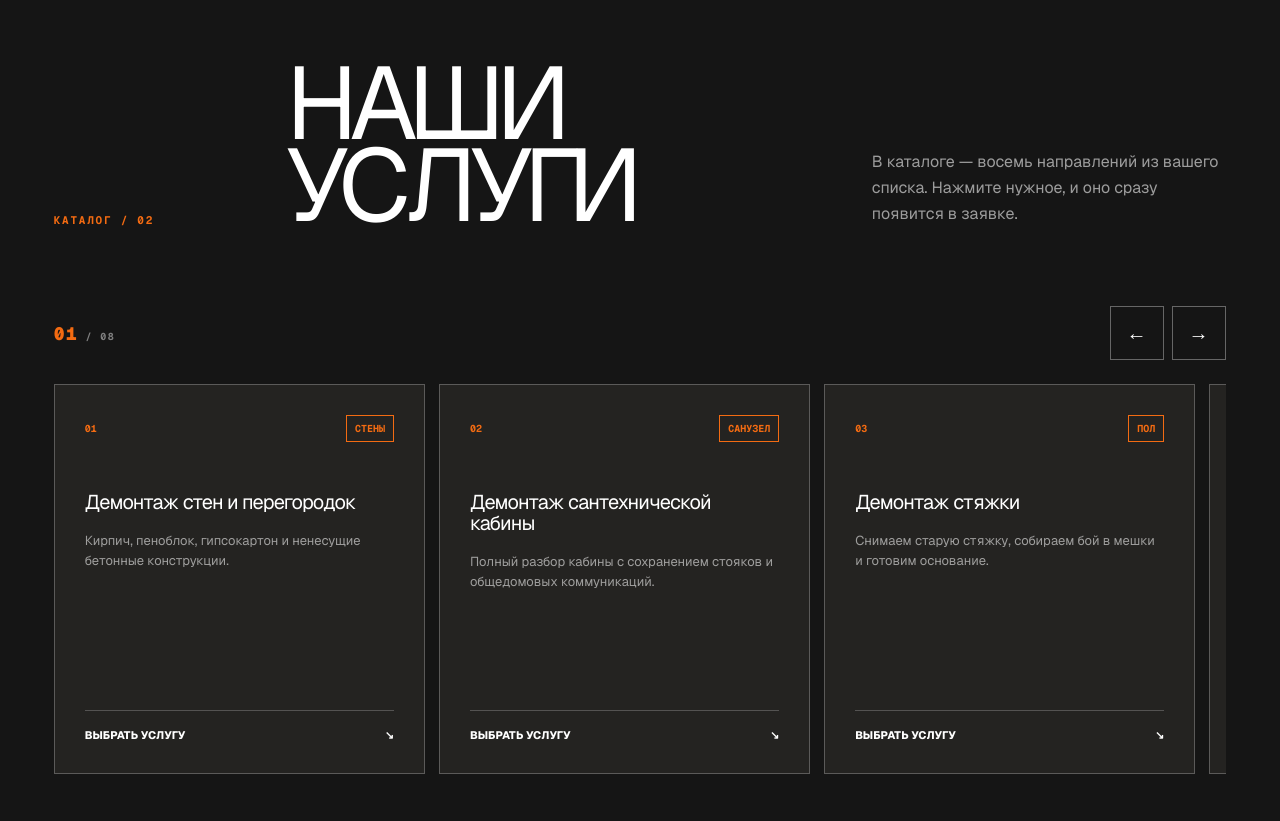
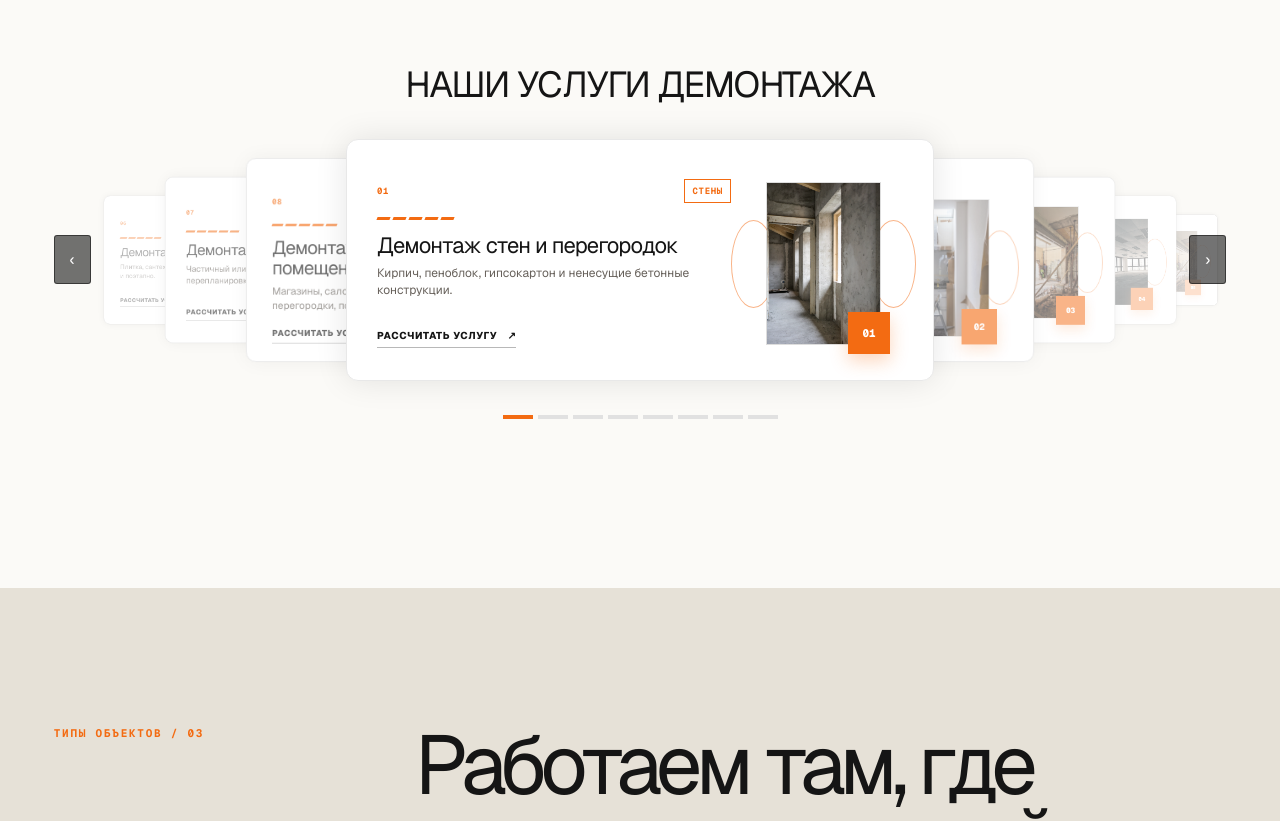
Before and after one commit to wm669vjvr2-ui/naumenko-demolition, a Next.js app: page / in a window 1280 px wide. Shown: the part 1580-2401 px from the top of the page. Built offline with nearby package versions, Linux system fonts and the light colour scheme.

Commit message:
Match services carousel to video reference

```diff
--- a/app/landing.module.css
+++ b/app/landing.module.css
@@ -78,27 +78,69 @@
 .documentLine { display: flex; flex-wrap: wrap; gap: 8px; margin-top: 42px; }
 .documentLine span { padding: 9px 12px; border: 1px solid var(--line); font: 700 9px var(--font-mono); letter-spacing: .08em; text-transform: uppercase; }
 
-.services { padding: 145px var(--pad); background: var(--ink); color: white; }
-.servicesHeading { display: grid; grid-template-columns: .35fr 1.15fr .8fr; gap: 6vw; align-items: end; margin-bottom: 80px; }
-.servicesHeading h2 { margin: 0; font-size: clamp(62px, 8vw, 132px); line-height: .8; letter-spacing: -.08em; text-transform: uppercase; }
-.servicesHeading p { margin: 0; max-width: 410px; color: rgba(255,255,255,.58); line-height: 1.6; }
-.carouselBar { margin-bottom: 18px; display: flex; align-items: center; justify-content: space-between; color: rgba(255,255,255,.45); font: 700 10px var(--font-mono); letter-spacing: .14em; }
-.carouselBar > span b { color: var(--orange); font-size: 18px; }
-.carouselBar > div { display: flex; gap: 8px; }
-.carouselBar button { width: 54px; height: 54px; border: 1px solid rgba(255,255,255,.35); background: transparent; color: white; cursor: pointer; font-size: 20px; transition: background .2s, border-color .2s; }
-.carouselBar button:hover { background: var(--orange); border-color: var(--orange); }
-.serviceViewport { overflow-x: auto; overscroll-behavior-inline: contain; scroll-snap-type: x mandatory; scrollbar-width: none; }
-.serviceViewport::-webkit-scrollbar { display: none; }
-.serviceTrack { width: max-content; display: flex; gap: 14px; padding: 6px 0 14px; }
-.serviceCard { width: clamp(300px, 29vw, 440px); min-height: 390px; padding: 30px; display: flex; flex-direction: column; scroll-snap-align: start; border: 1px solid rgba(255,255,255,.25); background: var(--ink-soft); transition: background .25s, color .25s, transform .25s; }
-.serviceCard:hover { z-index: 2; background: var(--orange); color: white; transform: translateY(-6px); }
-.serviceTop { display: flex; justify-content: space-between; align-items: center; color: var(--orange); font: 700 10px var(--font-mono); text-transform: uppercase; }
-.serviceTop b { padding: 6px 8px; border: 1px solid currentColor; font-weight: 650; }
-.serviceCard:hover .serviceTop { color: white; }
-.serviceCard h3 { max-width: 290px; margin: 50px 0 18px; font-size: clamp(20px, 1.55vw, 28px); line-height: 1.05; letter-spacing: -.04em; }
-.serviceCard p { margin: 0 0 28px; color: rgba(255,255,255,.56); font-size: 13px; line-height: 1.55; }
-.serviceCard:hover p { color: rgba(255,255,255,.78); }
-.serviceCard button { width: 100%; margin-top: auto; padding: 16px 0 0; display: flex; justify-content: space-between; border: 0; border-top: 1px solid rgba(255,255,255,.22); background: transparent; color: inherit; cursor: pointer; font-size: 11px; font-weight: 800; text-transform: uppercase; }
+.services { padding: 145px var(--pad); overflow: hidden; background: #fbfaf7; color: var(--ink); }
+.servicesHeading { max-width: 880px; margin: 0 auto; text-align: center; }
+.servicesHeading h2 { margin: 0; font-size: 36px; line-height: 1.3; letter-spacing: -.035em; text-transform: uppercase; }
+.serviceCarousel { position: relative; width: 100%; max-width: 1280px; margin: 0 auto; outline: none; touch-action: pan-y; }
+.serviceCarousel:focus-visible { outline: 2px solid var(--orange); outline-offset: 8px; }
+.serviceStage { position: relative; width: 100%; height: 242px; margin: 30px auto 0; perspective: 1200px; }
+.serviceCard {
+  --service-content-opacity: .2;
+  position: absolute;
+  z-index: 0;
+  top: 0;
+  left: 50%;
+  width: 588px;
+  height: 242px;
+  margin-left: -294px;
+  padding: 39px 52px 32px 30px;
+  display: grid;
+  grid-template-columns: minmax(0, 1fr) 115px;
+  gap: 35px;
+  overflow: hidden;
+  border: 1px solid #e8e8e8;
+  border-radius: 12px;
+  background: white;
+  opacity: 0;
+  pointer-events: none;
+  will-change: transform;
+  transition: transform .3s ease, box-shadow .3s ease, opacity .3s ease;
+}
+.serviceCard[data-offset="0"] { --service-content-opacity: 1; z-index: 8; opacity: 1; pointer-events: auto; transform: translate3d(0, 0, 0) scale(1); box-shadow: 0 0 32px rgba(0,0,0,.1); }
+.serviceCard[data-offset="-1"] { --service-content-opacity: .6; z-index: 7; opacity: 1; transform: translate3d(-146px, 0, 0) scale(.844); box-shadow: 0 0 25px rgba(0,0,0,.05); }
+.serviceCard[data-offset="1"] { --service-content-opacity: .6; z-index: 7; opacity: 1; transform: translate3d(146px, 0, 0) scale(.844); box-shadow: 0 0 25px rgba(0,0,0,.05); }
+.serviceCard[data-offset="-2"] { --service-content-opacity: .5; z-index: 6; opacity: 1; transform: translate3d(-273px, 0, 0) scale(.688); box-shadow: 0 0 19px rgba(0,0,0,.05); }
+.serviceCard[data-offset="2"] { --service-content-opacity: .5; z-index: 6; opacity: 1; transform: translate3d(273px, 0, 0) scale(.688); box-shadow: 0 0 19px rgba(0,0,0,.05); }
+.serviceCard[data-offset="-3"] { --service-content-opacity: .3; z-index: 5; opacity: 1; transform: translate3d(-380px, 0, 0) scale(.532); box-shadow: 0 0 15px rgba(0,0,0,.05); }
+.serviceCard[data-offset="3"] { --service-content-opacity: .3; z-index: 5; opacity: 1; transform: translate3d(380px, 0, 0) scale(.532); box-shadow: 0 0 15px rgba(0,0,0,.05); }
+.serviceCard[data-offset="-4"] { --service-content-opacity: .2; z-index: 4; opacity: 1; transform: translate3d(-467px, 0, 0) scale(.376); box-shadow: 0 0 12px rgba(0,0,0,.05); }
+.serviceCard[data-offset="4"] { --service-content-opacity: .2; z-index: 4; opacity: 1; transform: translate3d(467px, 0, 0) scale(.376); box-shadow: 0 0 12px rgba(0,0,0,.05); }
+.serviceContent, .serviceVisual { opacity: var(--service-content-opacity); transition: opacity .3s ease; }
+.serviceContent { min-width: 0; display: flex; flex-direction: column; }
+.serviceTop { display: flex; justify-content: space-between; align-items: center; color: var(--orange); font: 700 9px var(--font-mono); letter-spacing: .08em; text-transform: uppercase; }
+.serviceTop b { padding: 5px 7px; border: 1px solid currentColor; font-weight: 650; }
+.serviceTicks { height: 4px; margin-top: 14px; display: flex; gap: 3px; }
+.serviceTicks i { width: 13px; height: 3px; display: block; background: var(--orange); transform: skewX(-22deg); }
+.serviceCard h3 { max-width: 330px; margin: 13px 0 7px; font-size: 22px; line-height: 1.08; letter-spacing: -.035em; }
+.serviceCard p { max-width: 350px; margin: 0 0 10px; color: #67615b; font-size: 12px; line-height: 1.45; }
+.serviceCard button { width: max-content; margin-top: auto; padding: 6px 0 4px; display: flex; align-items: center; gap: 10px; border: 0; border-bottom: 1px solid rgba(21,21,21,.3); background: transparent; color: var(--ink); cursor: pointer; font-size: 10px; font-weight: 800; letter-spacing: .06em; text-transform: uppercase; }
+.serviceCard button:hover { color: var(--orange); border-color: var(--orange); }
+.serviceVisual { position: relative; align-self: center; width: 115px; height: 163px; border: 1px solid rgba(84,84,84,.2); }
+.serviceVisual::before, .serviceVisual::after { content: ""; position: absolute; z-index: -1; top: 50%; width: 45px; height: 88px; border: 1px solid rgba(243,107,18,.5); border-radius: 50%; transform: translateY(-50%); }
+.serviceVisual::before { right: calc(100% - 9px); }
+.serviceVisual::after { left: calc(100% - 9px); }
+.serviceVisual img { width: 100%; height: 100%; display: block; object-fit: cover; filter: saturate(.72) contrast(1.05); }
+.serviceVisual strong { position: absolute; right: -10px; bottom: -10px; min-width: 42px; height: 42px; display: grid; place-items: center; background: var(--orange); color: white; font: 800 11px var(--font-mono); box-shadow: 0 7px 18px rgba(243,107,18,.28); }
+.serviceNavigation { position: relative; min-height: 52px; margin-top: 10px; display: flex; justify-content: center; align-items: center; }
+.servicePrev, .serviceNext { position: absolute; z-index: 20; top: -156px; width: 37px; height: 49px; padding: 0; display: grid; place-items: center; border: 1px solid rgba(0,0,0,.5); border-radius: 3px; background: rgba(0,0,0,.55); color: white; cursor: pointer; font-size: 27px; font-weight: 300; line-height: 1; transition: background .2s, border-color .2s; }
+.servicePrev { left: 0; }
+.serviceNext { right: 0; }
+.servicePrev:hover, .serviceNext:hover { background: rgba(0,0,0,.78); border-color: rgba(0,0,0,.78); }
+.serviceDots { width: min(400px, 100%); display: flex; justify-content: center; align-items: center; gap: 5px; }
+.serviceDots button { width: 30px; height: 4px; min-height: 4px; padding: 0; border: 0; background: #e1e1e1; cursor: pointer; transition: background .3s; }
+.serviceDots button:hover { background: #c8c8c8; }
+.serviceDots .serviceDotActive { background: var(--orange); }
+.serviceCounter { display: none; }
 
 .objects { padding: 140px var(--pad); display: grid; grid-template-columns: .35fr 1fr; gap: 6vw; background: var(--paper-deep); }
 .objects h2 { margin: 0 0 80px; max-width: 1050px; font-size: clamp(50px, 6.5vw, 104px); line-height: .9; letter-spacing: -.07em; }
@@ -197,11 +239,14 @@
   .header { grid-template-columns: 1fr auto; }
   .header nav { display: none; }
   .hero { grid-template-columns: 1fr 310px; }
-  .serviceCard { width: clamp(300px, 42vw, 410px); }
-  .about, .servicesHeading { grid-template-columns: .25fr 1fr; }
-  .aboutText, .servicesHeading p { grid-column: 2; }
+  .about { grid-template-columns: .25fr 1fr; }
+  .aboutText { grid-column: 2; }
   .objectList { grid-template-columns: repeat(2, 1fr); }
   .estimate { gap: 5vw; }
+}
+
+@media (max-width: 990px) {
+  .servicesHeading h2 { font-size: 30px; }
 }
 
 @media (max-width: 760px) {
@@ -227,16 +272,12 @@
   .heroIndex { right: 18px; top: 96px; }
   .proof { grid-template-columns: 1fr 1fr; }
   .proof div { min-height: 90px; padding: 18px; }
-  .about, .servicesHeading, .objects, .estimate, .projectsHeader, .process, .faq, .finalCta { grid-template-columns: 1fr; }
+  .about, .objects, .estimate, .projectsHeader, .process, .faq, .finalCta { grid-template-columns: 1fr; }
   .about, .services, .objects, .estimate, .projects, .process, .guides, .faq, .finalCta { padding-top: 90px; padding-bottom: 90px; }
   .about { gap: 42px; }
   .aboutTitle h2 { font-size: 52px; }
-  .aboutText, .servicesHeading p { grid-column: auto; }
-  .servicesHeading { gap: 36px; margin-bottom: 48px; }
-  .servicesHeading h2 { font-size: 60px; }
-  .carouselBar button { width: 48px; height: 48px; }
-  .serviceCard { width: min(82vw, 340px); min-height: 310px; }
-  .serviceCard h3 { margin-top: 38px; font-size: 25px; }
+  .aboutText { grid-column: auto; }
+  .servicesHeading h2 { font-size: 30px; line-height: 1.3; }
   .objects h2 { margin: 36px 0 50px; font-size: 48px; }
   .objectList { grid-column: auto; grid-template-columns: 1fr 1fr; }
   .objectList span { min-height: 110px; font-size: 13px; }
@@ -270,6 +311,47 @@
   .mobileTelegram span { font-size: 20px; }
 }
 
+@media (max-width: 670px) and (min-width: 511px) {
+  .serviceStage { width: 450px; height: 242px; }
+  .serviceCard { width: 450px; margin-left: -225px; padding: 30px 35px 30px 24px; grid-template-columns: minmax(0, 1fr) 90px; gap: 28px; }
+  .serviceVisual { width: 90px; height: 128px; }
+  .serviceCard[data-offset="-1"] { transform: translate3d(-98px, 0, 0) scale(.844); }
+  .serviceCard[data-offset="1"] { transform: translate3d(98px, 0, 0) scale(.844); }
+  .serviceCard[data-offset="-2"] { transform: translate3d(-181px, 0, 0) scale(.688); }
+  .serviceCard[data-offset="2"] { transform: translate3d(181px, 0, 0) scale(.688); }
+  .serviceCard[data-offset="-3"] { transform: translate3d(-248px, 0, 0) scale(.532); }
+  .serviceCard[data-offset="3"] { transform: translate3d(248px, 0, 0) scale(.532); }
+  .serviceCard[data-offset="-4"] { transform: translate3d(-299px, 0, 0) scale(.376); }
+  .serviceCard[data-offset="4"] { transform: translate3d(299px, 0, 0) scale(.376); }
+  .servicePrev { left: 0; }
+  .serviceNext { right: 0; }
+}
+
+@media (max-width: 510px) {
+  .servicesHeading h2 { font-size: 25px; }
+  .serviceStage { width: 275px; height: 431px; margin-top: 20px; }
+  .serviceCard { width: 275px; height: 431px; margin-left: -137.5px; padding: 25px 12px; display: flex; flex-direction: column; gap: 0; text-align: center; align-items: center; }
+  .serviceCard[data-offset="-1"] { transform: translate3d(-123px, 0, 0) scale(.8); }
+  .serviceCard[data-offset="1"] { transform: translate3d(123px, 0, 0) scale(.8); }
+  .serviceCard[data-offset="-2"] { transform: translate3d(-246px, 0, 0) scale(.6); }
+  .serviceCard[data-offset="2"] { transform: translate3d(246px, 0, 0) scale(.6); }
+  .serviceCard[data-offset="-3"] { transform: translate3d(-369px, 0, 0) scale(.4); }
+  .serviceCard[data-offset="3"] { transform: translate3d(369px, 0, 0) scale(.4); }
+  .serviceCard[data-offset="-4"], .serviceCard[data-offset="4"] { opacity: 0; }
+  .serviceContent { width: 100%; align-items: center; }
+  .serviceTop { width: 100%; }
+  .serviceTicks { order: 2; margin-top: 12px; }
+  .serviceCard h3 { order: 3; max-width: 245px; margin: 12px 0 8px; font-size: 20px; }
+  .serviceCard p { order: 4; max-width: 245px; margin-bottom: 10px; font-size: 11.5px; }
+  .serviceCard button { order: 5; margin-top: 5px; }
+  .serviceVisual { order: 6; width: 115px; height: 150px; margin: auto auto 0; }
+  .serviceNavigation { width: 275px; margin: 30px auto 0; justify-content: flex-start; gap: 12px; }
+  .serviceCounter { width: 91px; min-height: 52px; display: grid; place-items: center; border: 1px solid #bebebe; border-radius: 4px; background: #fbfbfb; color: #77716a; font-size: 14px; font-weight: 700; }
+  .servicePrev, .serviceNext { position: static; width: 52px; height: 52px; border: 2px solid #333; border-radius: 50%; background: #333; font-size: 31px; }
+  .servicePrev { margin-left: auto; }
+  .serviceDots { display: none; }
+}
+
 @media (prefers-reduced-motion: reduce) {
   .site { scroll-behavior: auto; }
   .site *, .site *::before, .site *::after { transition-duration: .01ms !important; animation-duration: .01ms !important; }
--- a/app/page.tsx
+++ b/app/page.tsx
@@ -13,48 +13,64 @@ const services = [
     title: "Демонтаж стен и перегородок",
     text: "Кирпич, пеноблок, гипсокартон и ненесущие бетонные конструкции.",
     tag: "стены",
+    image: "./project-apartment.jpg",
+    imageAlt: "Подготовленное помещение после демонтажа перегородок",
   },
   {
     number: "02",
     title: "Демонтаж сантехнической кабины",
     text: "Полный разбор кабины с сохранением стояков и общедомовых коммуникаций.",
     tag: "санузел",
+    image: "./project-bathroom.jpg",
+    imageAlt: "Помещение ванной комнаты перед демонтажными работами",
   },
   {
     number: "03",
     title: "Демонтаж стяжки",
     text: "Снимаем старую стяжку, собираем бой в мешки и готовим основание.",
     tag: "пол",
+    image: "./hero-interior.jpg",
+    imageAlt: "Основание пола во время внутреннего демонтажа",
   },
   {
     number: "04",
     title: "Демонтаж потолочных конструкций",
     text: "Натяжные, подвесные, реечные потолки и сложные каркасы.",
     tag: "потолок",
+    image: "./project-commercial.jpg",
+    imageAlt: "Потолочные конструкции коммерческого помещения",
   },
   {
     number: "05",
     title: "Демонтаж квартиры под ключ",
     text: "Комплексный разбор до бетона: отделка, перегородки, сантехника и вывоз.",
     tag: "под ключ",
+    image: "./hero-interior.jpg",
+    imageAlt: "Квартира в процессе комплексного демонтажа",
   },
   {
     number: "06",
     title: "Демонтаж ванной комнаты",
     text: "Плитка, сантехника, короба и старая разводка — аккуратно и поэтапно.",
     tag: "ванная",
+    image: "./project-bathroom.jpg",
+    imageAlt: "Ванная комната перед аккуратным демонтажом",
   },
   {
     number: "07",
     title: "Демонтаж квартиры",
     text: "Частичный или полный демонтаж под новый ремонт и перепланировку.",
     tag: "квартира",
+    image: "./project-apartment.jpg",
+    imageAlt: "Квартира после демонтажа старой отделки",
   },
   {
     number: "08",
     title: "Демонтаж коммерческих помещений",
     text: "Магазины, салоны, склады и другие помещения: перегородки, потолки и полы.",
     tag: "коммерция",
+    image: "./project-commercial.jpg",
+    imageAlt: "Коммерческое помещение для демонтажных работ",
   },
 ];
 
@@ -82,7 +98,7 @@ export default function Home() {
   const [selectedService, setSelectedService] = useState(services[4].title);
   const [openedTelegram, setOpenedTelegram] = useState(false);
   const [serviceSlide, setServiceSlide] = useState(0);
-  const serviceViewport = useRef<HTMLDivElement>(null);
+  const serviceTouchStart = useRef<number | null>(null);
 
   const directTelegram = useMemo(
     () => telegramUrl("Здравствуйте! Хочу рассчитать стоимость демонтажа. Подскажите, какие фото и данные прислать?"),
@@ -94,19 +110,16 @@ export default function Home() {
     document.querySelector("#estimate")?.scrollIntoView({ behavior: "smooth" });
   };
 
-  const scrollServices = (direction: -1 | 1) => {
-    const viewport = serviceViewport.current;
-    const card = viewport?.querySelector<HTMLElement>("article");
-    if (!viewport || !card) return;
-    viewport.scrollBy({ left: direction * (card.offsetWidth + 14), behavior: "smooth" });
+  const moveServices = (direction: -1 | 1) => {
+    setServiceSlide((current) => (current + direction + services.length) % services.length);
   };
 
-  const updateServiceSlide = () => {
-    const viewport = serviceViewport.current;
-    const card = viewport?.querySelector<HTMLElement>("article");
-    if (!viewport || !card) return;
-    const next = Math.round(viewport.scrollLeft / (card.offsetWidth + 14));
-    setServiceSlide(Math.max(0, Math.min(services.length - 1, next)));
+  const serviceOffset = (index: number) => {
+    let offset = index - serviceSlide;
+    const half = Math.floor(services.length / 2);
+    if (offset > half) offset -= services.length;
+    if (offset < -half) offset += services.length;
+    return offset;
   };
 
   const submitEstimate = (event: FormEvent<HTMLFormElement>) => {
@@ -188,29 +201,78 @@ export default function Home() {
 
       <section className={styles.services} id="services">
         <div className={styles.servicesHeading}>
-          <div className={styles.sectionLabel}>Каталог / 02</div>
-          <h2>Наши услуги</h2>
-          <p>В каталоге — восемь направлений из вашего списка. Нажмите нужное, и оно сразу появится в заявке.</p>
+          <h2>Наши услуги демонтажа</h2>
         </div>
-        <div className={styles.carouselBar}>
-          <span><b>{String(serviceSlide + 1).padStart(2, "0")}</b> / {String(services.length).padStart(2, "0")}</span>
-          <div>
-            <button type="button" onClick={() => scrollServices(-1)} aria-label="Предыдущая услуга">←</button>
-            <button type="button" onClick={() => scrollServices(1)} aria-label="Следующая услуга">→</button>
+        <div
+          className={styles.serviceCarousel}
+          role="region"
+          aria-roledescription="карусель"
+          aria-label="Каталог услуг демонтажа"
+          tabIndex={0}
+          onKeyDown={(event) => {
+            if (event.key === "ArrowLeft") moveServices(-1);
+            if (event.key === "ArrowRight") moveServices(1);
+          }}
+          onTouchStart={(event) => { serviceTouchStart.current = event.changedTouches[0]?.clientX ?? null; }}
+          onTouchEnd={(event) => {
+            const start = serviceTouchStart.current;
+            const end = event.changedTouches[0]?.clientX;
+            serviceTouchStart.current = null;
+            if (start == null || end == null || Math.abs(start - end) < 42) return;
+            moveServices(start > end ? 1 : -1);
+          }}
+        >
+          <div className={styles.serviceStage}>
+            {services.map((service, index) => {
+              const offset = serviceOffset(index);
+              return (
+                <article
+                  className={styles.serviceCard}
+                  data-offset={offset}
+                  aria-hidden={offset !== 0}
+                  aria-label={`${index + 1} из ${services.length}: ${service.title}`}
+                  key={service.number}
+                >
+                  <div className={styles.serviceContent}>
+                    <div className={styles.serviceTop}><span>{service.number}</span><b>{service.tag}</b></div>
+                    <div className={styles.serviceTicks} aria-hidden="true"><i /><i /><i /><i /><i /></div>
+                    <h3>{service.title}</h3>
+                    <p>{service.text}</p>
+                    <button
+                      type="button"
+                      tabIndex={offset === 0 ? 0 : -1}
+                      onClick={() => chooseService(service.title)}
+                      aria-label={`Выбрать услугу: ${service.title}`}
+                    >
+                      Рассчитать услугу <span>↗</span>
+                    </button>
+                  </div>
+                  <div className={styles.serviceVisual}>
+                    <img src={service.image} alt={service.imageAlt} />
+                    <strong>{service.number}</strong>
+                  </div>
+                </article>
+              );
+            })}
           </div>
-        </div>
-        <div className={styles.serviceViewport} ref={serviceViewport} onScroll={updateServiceSlide}>
-          <div className={styles.serviceTrack}>
-            {services.map((service) => (
-              <article className={styles.serviceCard} key={service.number}>
-                <div className={styles.serviceTop}><span>{service.number}</span><b>{service.tag}</b></div>
-                <h3>{service.title}</h3>
-                <p>{service.text}</p>
-                <button type="button" onClick={() => chooseService(service.title)} aria-label={`Выбрать услугу: ${service.title}`}>
-                  Выбрать услугу <span>↘</span>
-                </button>
-              </article>
-            ))}
+          <div className={styles.serviceNavigation}>
+            <span className={styles.serviceCounter} aria-live="polite">
+              {serviceSlide + 1} / {services.length}
+            </span>
+            <button className={styles.servicePrev} type="button" onClick={() => moveServices(-1)} aria-label="Предыдущая услуга">‹</button>
+            <button className={styles.serviceNext} type="button" onClick={() => moveServices(1)} aria-label="Следующая услуга">›</button>
+            <div className={styles.serviceDots} aria-label="Выбор услуги">
+              {services.map((service, index) => (
+                <button
+                  type="button"
+                  className={index === serviceSlide ? styles.serviceDotActive : undefined}
+                  onClick={() => setServiceSlide(index)}
+                  aria-label={`Показать услугу ${index + 1}: ${service.title}`}
+                  aria-current={index === serviceSlide ? "true" : undefined}
+                  key={service.number}
+                />
+              ))}
+            </div>
           </div>
         </div>
       </section>
```
